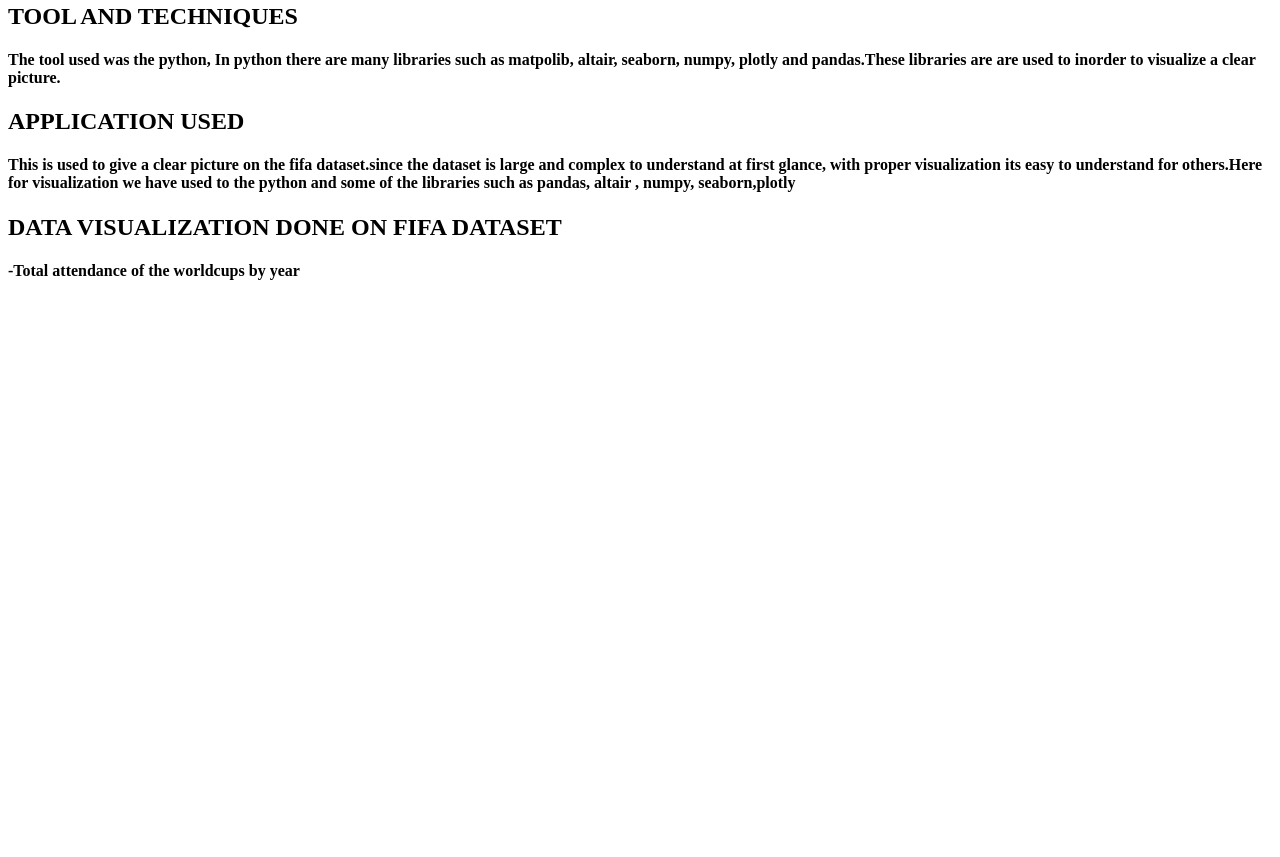
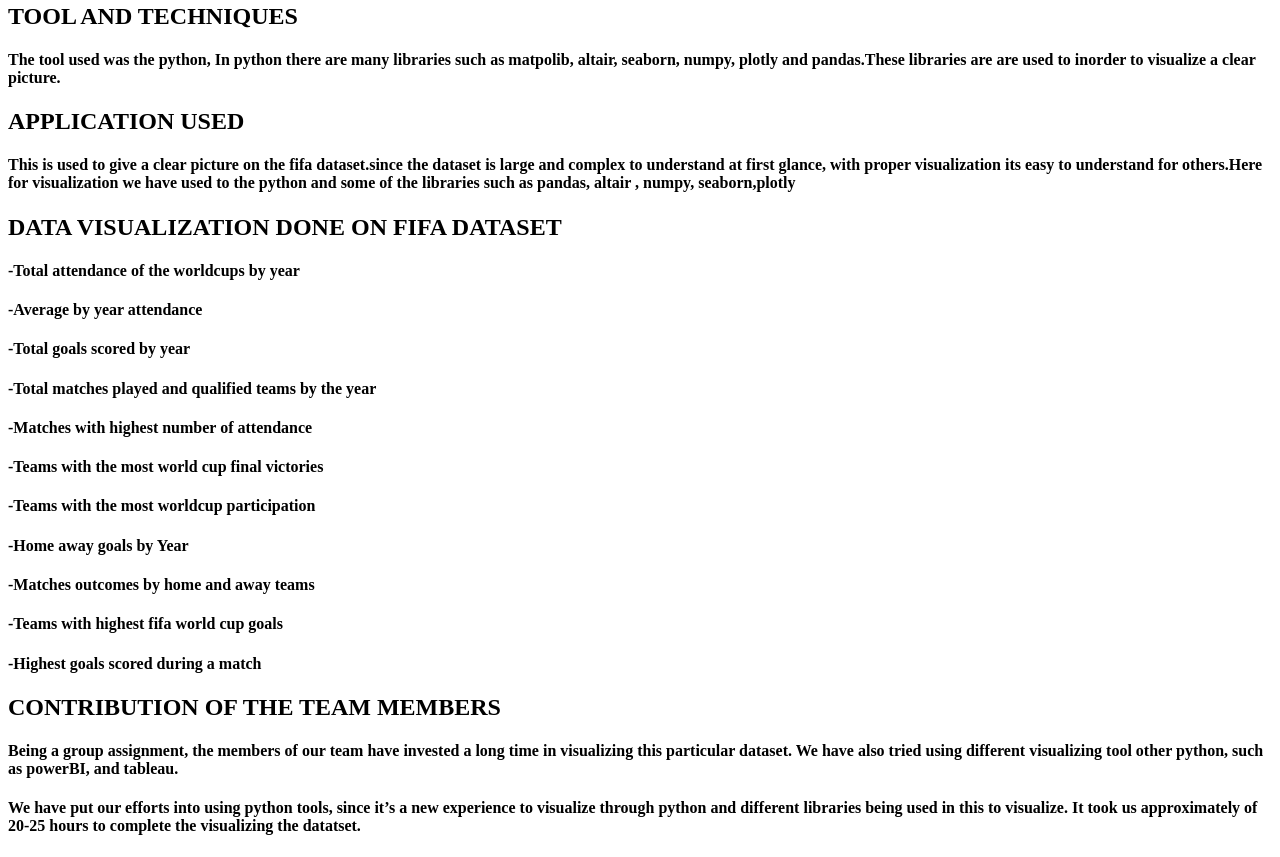
Before and after one commit to rejothomas/10510327-CA2-DATA-VISUALIZATION, a plain HTML site: page index.html in a window 1280 px wide. Shown: the part 697-1554 px from the top of the page. Before the commit the page ends 998 px from the top, so only its background shows below. Drawn offline with Linux system fonts and the light colour scheme.

Commit message:
Update index.html

```diff
--- a/index.html
+++ b/index.html
@@ -27,3 +27,17 @@
 
 <h2>DATA VISUALIZATION DONE ON FIFA DATASET</h2>
 <h4>-Total attendance of the worldcups by year</h4>
+<h4>-Average by year attendance</h4>
+<h4>-Total goals scored by year</h4>
+<h4>-Total matches played and qualified teams by the year</h4>
+<h4>-Matches with highest number of attendance</h4>
+<h4>-Teams with the most world cup final victories</h4>
+<h4>-Teams with the most worldcup participation</h4>
+<h4>-Home away goals by Year</h4>
+<h4>-Matches outcomes by home and away teams</h4>
+<h4>-Teams with highest fifa world cup goals</h4>
+<h4>-Highest goals scored during a match</h4>
+
+<h2>CONTRIBUTION OF THE TEAM MEMBERS</h2>
+<h4>Being a group assignment, the members of our team have invested a long time in visualizing this particular dataset. We have also tried using different visualizing tool other python, such as powerBI, and tableau.</h4>
+<h4>We have put our efforts into using python tools, since it’s a new experience to visualize through python and different libraries being used in this to visualize. It took us approximately of 20-25 hours to complete the visualizing the datatset.</h4>
```
